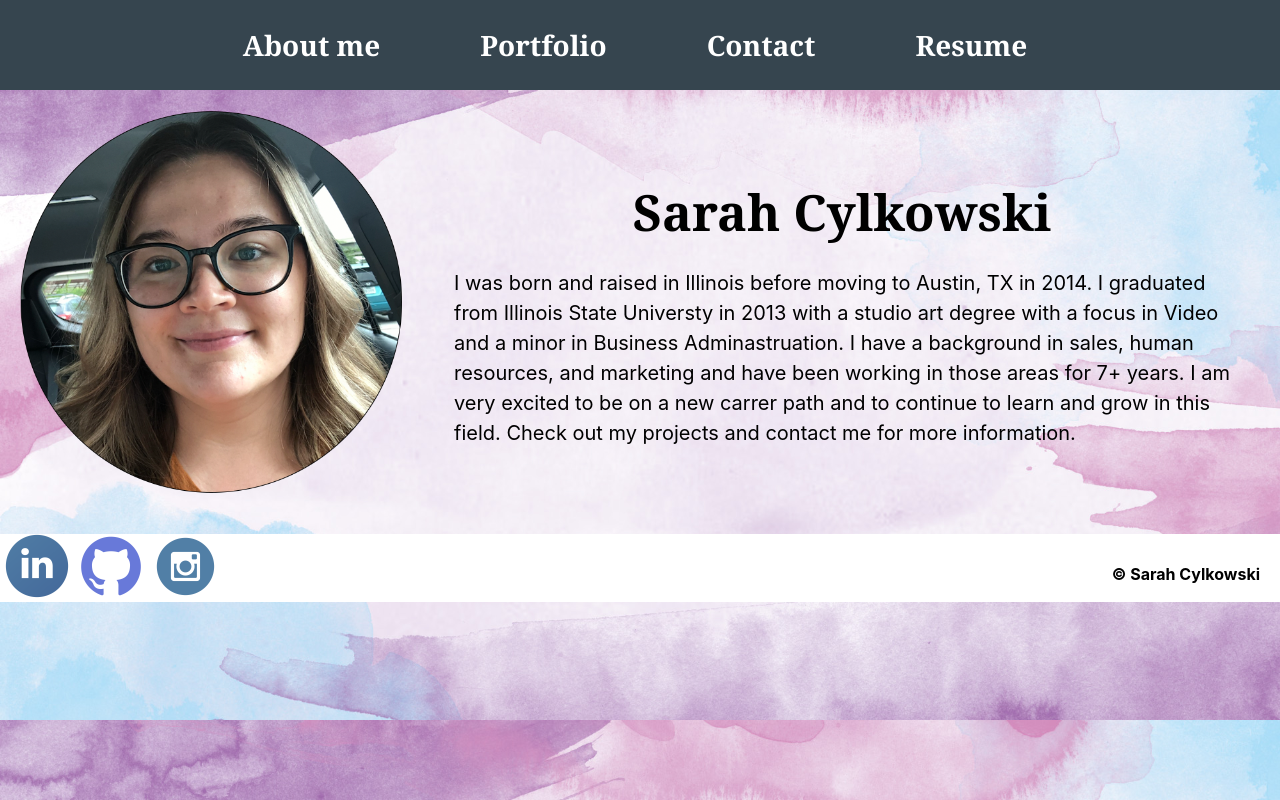
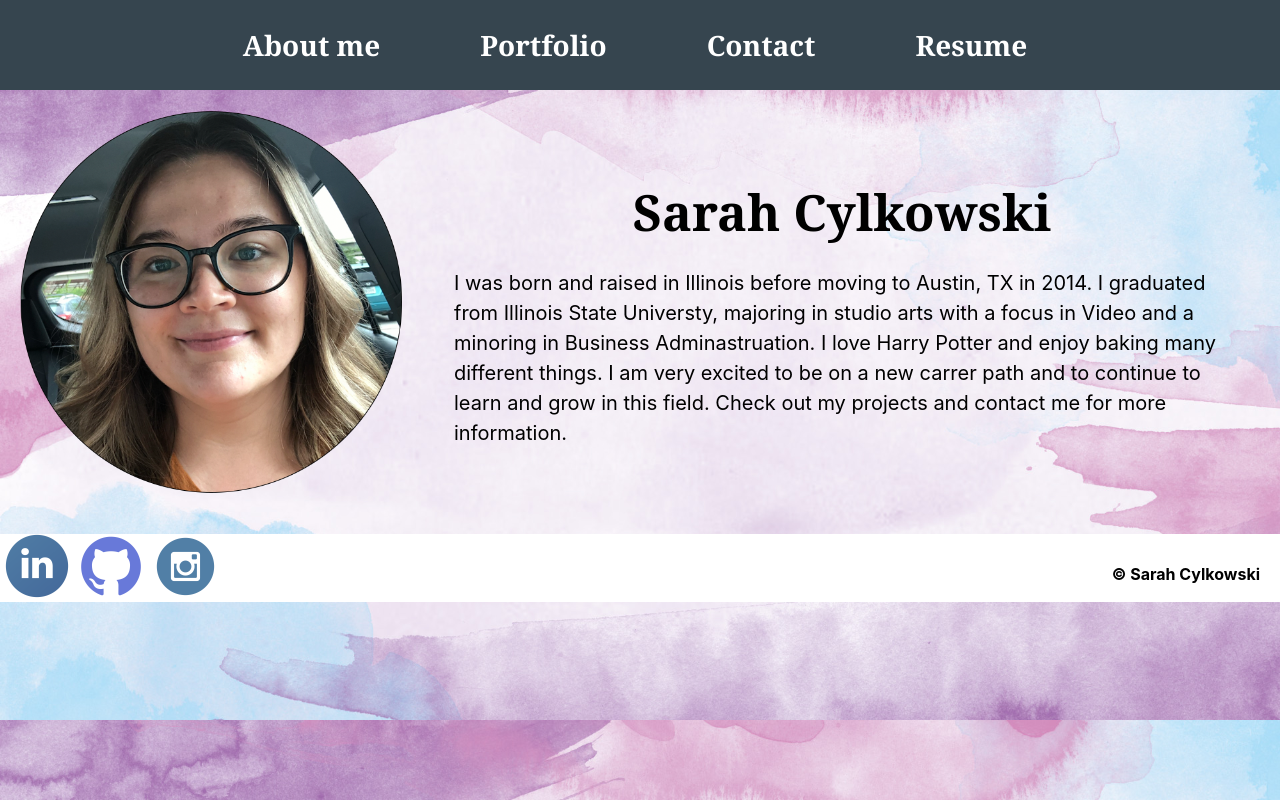
Before and after one commit to sacylkowski/react-portfolio, a React (Create React App) app: page / in a window 1280 px wide. Built offline with nearby package versions, Linux system fonts and the light colour scheme.

Commit message:
portfolio complete

```diff
--- a/src/App.css
+++ b/src/App.css
@@ -4,6 +4,7 @@ body {
     background-size: 100%;
 }
 
+/* HEADER AND NAV START */
 header {
     background-color: #36454F;
     display: flex;
@@ -11,12 +12,6 @@ header {
     top: 0;
     padding: 0 50px 0 0;
 }
-
-/* header a {
-    text-decoration: none;
-    color: darkgoldenrod;
-    padding-left: 50px;
-} */
 
 header nav {
     margin: 10px auto;
@@ -29,8 +24,6 @@ header nav ul {
     align-items: center;
     list-style: none;
 }
-
-/* header nav ul li a */
 
 .nav-link {
     font-weight: bold;
@@ -45,10 +38,9 @@ header nav ul {
     color: lightblue;
 }
 
-/* .project1 {
-    justify-content: center;
-    display: inline-block;
-} */
+/* HEADER AND NAV END */
+
+/* ABOUT ME START */
 
 .portrait {
     display: flex;
@@ -70,6 +62,15 @@ header nav ul {
     font-family: Cambria, Cochin, Georgia, Times, 'Times New Roman', serif;
 }
 
+/* ABOUT ME END */
+
+/* CONTACT START */
+
+.contact p {
+    font-weight: bold;
+    font-size: 20px;
+}
+
 .contact a {
     text-decoration: none;
 }
@@ -84,7 +85,9 @@ header nav ul {
 .contact-form {
     padding-left: 20%;
 }
-.contact-form input, .contact-form textarea {
+
+.contact-form input,
+.contact-form textarea {
     border: 1px solid black;
     display: block;
     padding: 6px 30px;
@@ -104,6 +107,10 @@ header nav ul {
     border-radius: 10px;
     margin-bottom: 20px;
 }
+
+/* CONTACT END */
+
+/* PORTFOLIO START */
 
 .projects {
     margin-left: 100px;
@@ -138,6 +145,9 @@ header nav ul {
     margin-right: 30px;
 }
 
+/* PORTFOLIO END */
+
+/* RESUME START */
 .resume {
     text-align: center;
 }
@@ -145,6 +155,10 @@ header nav ul {
 .skills {
     padding-left: 20%;
 }
+
+/* RESUME END */
+
+/* FOOTER START */
 footer {
     background-color: white;
     padding: auto;
@@ -167,3 +181,5 @@ footer a {
     font-weight: bold;
     float: right;
 }
+
+/* FOOTER END */
--- a/src/components/About/index.js
+++ b/src/components/About/index.js
@@ -8,8 +8,7 @@ function About() {
             <div className="about-me">
                 <h2>Sarah Cylkowski</h2>
                 <p>I was born and raised in Illinois before moving to Austin, TX in 2014. I graduated from Illinois State
-                    Universty in 2013 with a studio art degree with a focus in Video and a minor in Business Adminastruation. I
-                    have a background in sales, human resources, and marketing and have been working in those areas for 7+ years.
+                    Universty, majoring in studio arts with a focus in Video and a minoring in Business Adminastruation.  I love Harry Potter and enjoy baking many different things.
                     I am very excited to be on a new carrer path and to continue to learn and grow in this field.  Check out my projects and contact me for more information.</p>
             </div>
         </section>
--- a/src/index.js
+++ b/src/index.js
@@ -3,7 +3,6 @@ import ReactDOM from 'react-dom';
 import './index.css';
 import App from './App';
 import reportWebVitals from './reportWebVitals';
-// import 'bootstrap/dist/css/bootstrap.min.css';
 
 ReactDOM.render(
   <React.StrictMode>
```
Also changed, not shown: src/components/Projects/index.js (indentation only).
